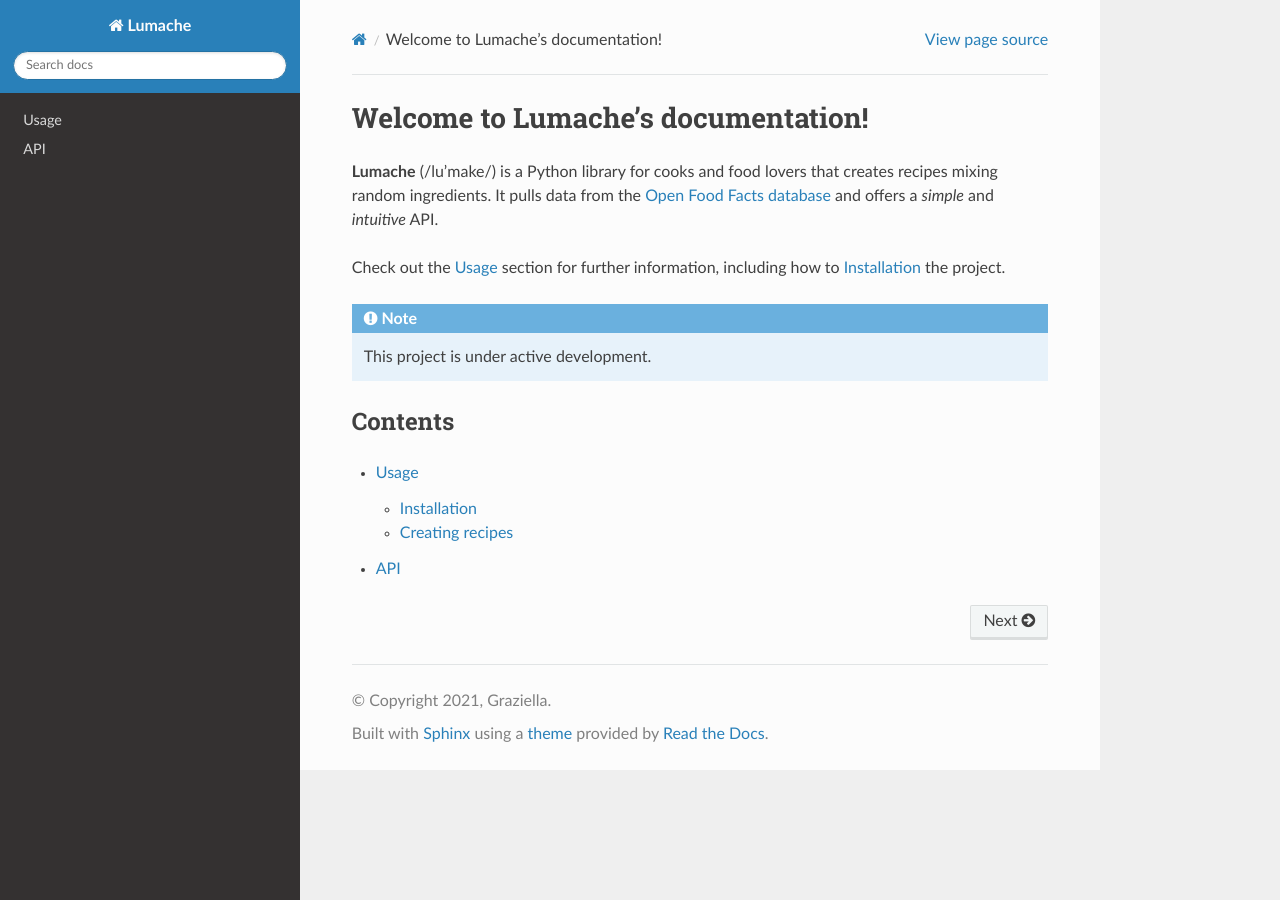
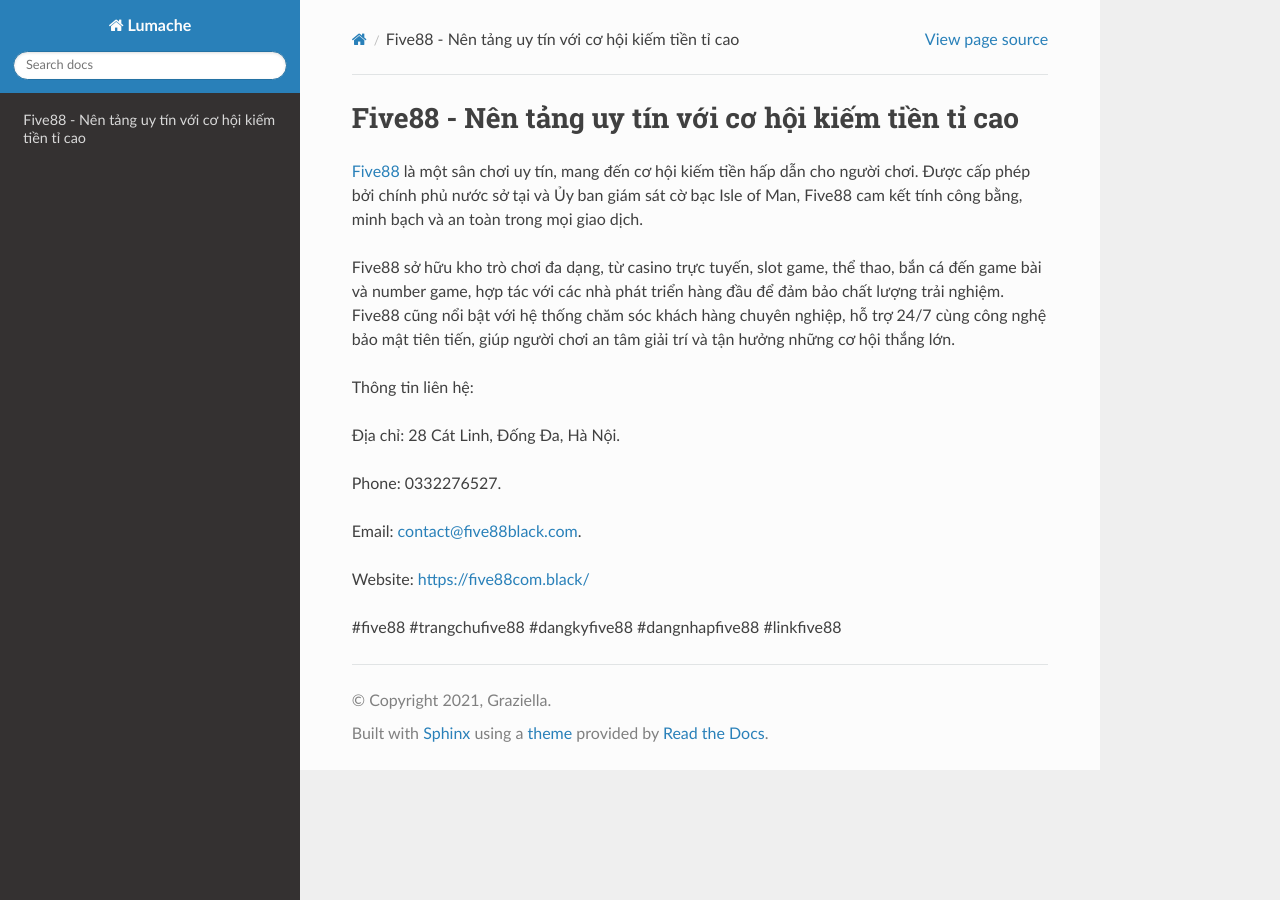
Before and after one commit to lhgwngacmuakm/five88comblack, a Sphinx documentation site: the page built from docs/source/index.rst, in a window 1280 px wide. Built offline with Sphinx 7.4.7 and the Read the Docs theme 3.1.0, drawn with Linux system fonts in a browser that asks for light colours.

Commit message:
Update index.rst

```diff
--- a/docs/source/index.rst
+++ b/docs/source/index.rst
@@ -1,22 +1,18 @@
-Welcome to Lumache's documentation!
+Five88 - Nên tảng uy tín với cơ hội kiếm tiền tỉ cao
 ===================================
 
-**Lumache** (/lu'make/) is a Python library for cooks and food lovers
-that creates recipes mixing random ingredients.
-It pulls data from the `Open Food Facts database <https://world.openfoodfacts.org/>`_
-and offers a *simple* and *intuitive* API.
+`Five88 <https://five88com.black/>`_ là một sân chơi uy tín, mang đến cơ hội kiếm tiền hấp dẫn cho người chơi. Được cấp phép bởi chính phủ nước sở tại và Ủy ban giám sát cờ bạc Isle of Man, Five88 cam kết tính công bằng, minh bạch và an toàn trong mọi giao dịch.
 
-Check out the :doc:`usage` section for further information, including
-how to :ref:`installation` the project.
+Five88 sở hữu kho trò chơi đa dạng, từ casino trực tuyến, slot game, thể thao, bắn cá đến game bài và number game, hợp tác với các nhà phát triển hàng đầu để đảm bảo chất lượng trải nghiệm. Five88 cũng nổi bật với hệ thống chăm sóc khách hàng chuyên nghiệp, hỗ trợ 24/7 cùng công nghệ bảo mật tiên tiến, giúp người chơi an tâm giải trí và tận hưởng những cơ hội thắng lớn.
 
-.. note::
+Thông tin liên hệ:
 
-   This project is under active development.
+Địa chỉ: 28 Cát Linh, Đống Đa, Hà Nội.
 
-Contents
---------
+Phone: 0332276527.
 
-.. toctree::
+Email: contact@five88black.com.
 
-   usage
-   api
+Website: https://five88com.black/
+
+#five88 #trangchufive88 #dangkyfive88 #dangnhapfive88 #linkfive88
```
